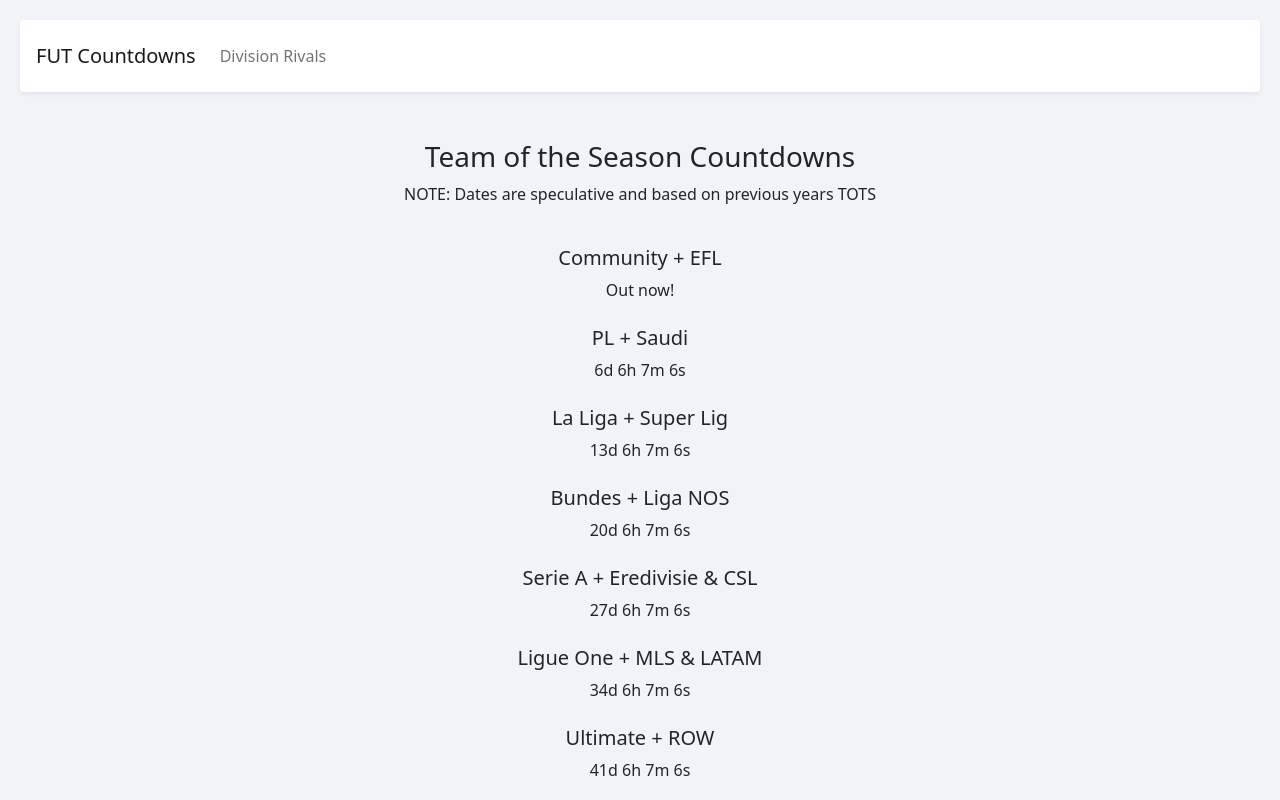
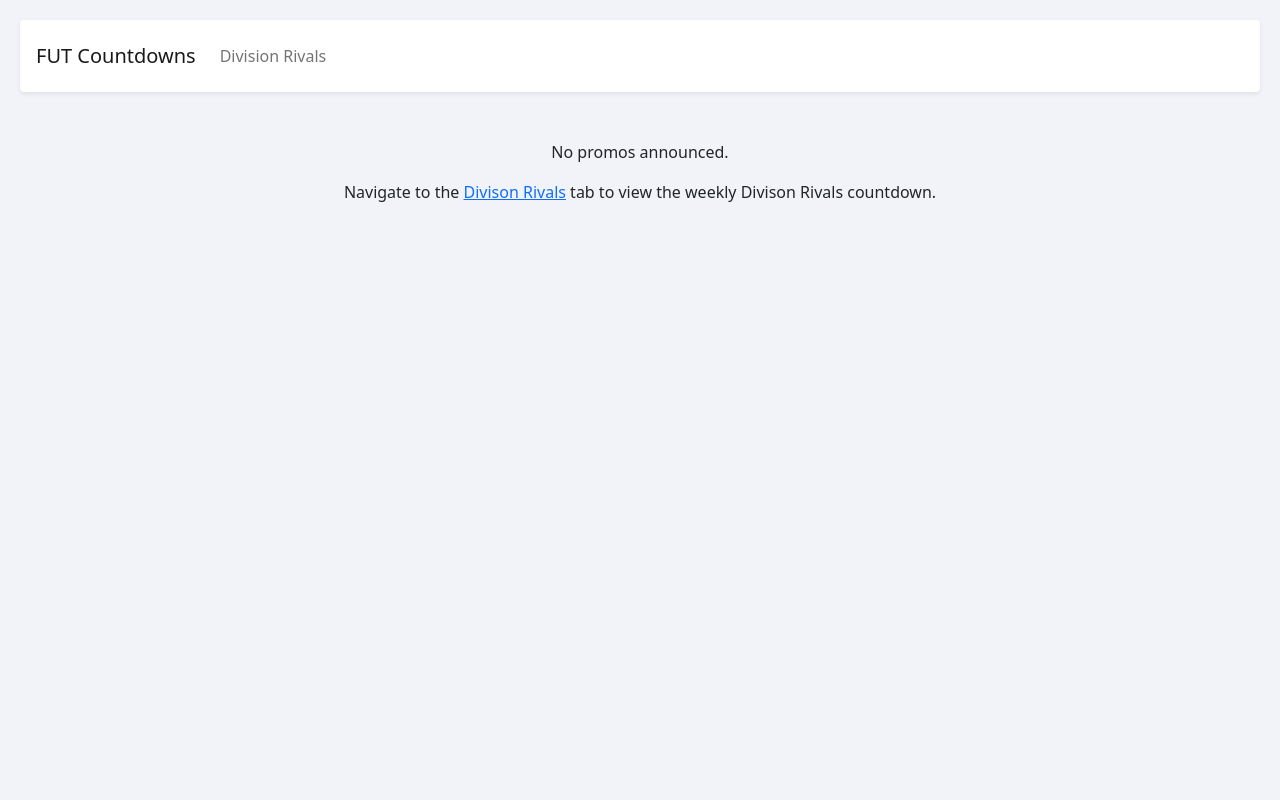
Before and after one commit to LouisWhite15/fut-countdowns, a React (Create React App) app: page / in a window 1280 px wide. Built offline with nearby package versions, Linux system fonts and the light colour scheme.

Commit message:
feat: add no promo component for when no promos are announced

```diff
--- a/src/components/_components.scss
+++ b/src/components/_components.scss
@@ -1,5 +1,6 @@
 @import './layout/layout';
 @import './shared/shared';
+@import './home/home';
 
 .page {
   display: flex;
--- /dev/null
+++ b/src/components/home/_home.scss
@@ -0,0 +1,4 @@
+.no-promo {
+  justify-content: center;
+  text-align: center;
+}
--- /dev/null
+++ b/src/components/home/nopromo.tsx
@@ -0,0 +1,13 @@
+import React from 'react';
+import { Link } from 'react-router-dom';
+
+const NoPromo: React.FC = () => {
+  return (
+    <div className='no-promo'>
+      <p>No promos announced.</p>
+      <p>Navigate to the <Link to='/division-rivals'>Divison Rivals</Link> tab to view the weekly Divison Rivals countdown.</p>
+    </div>
+  );
+}
+
+export default NoPromo;
--- a/src/components/pages/index.tsx
+++ b/src/components/pages/index.tsx
@@ -1,46 +1,12 @@
 import React from "react";
-import { Container, Row } from "reactstrap";
-import Countdown from "../shared/countdown";
-import * as countdownHelper from "../../helpers/countdown-helper";
+import { Container } from "reactstrap";
+import NoPromo from "../home/nopromo";
 
 const Home: React.FC = () =>  {
   return (
     <div>
       <Container>
-        <Row className='justify-content-center'>
-          <h3 className='text-center'>Team of the Season Countdowns</h3>
-        </Row>
-        <Row className='justify-content-center'>
-          <p className='text-center'>NOTE: Dates are speculative and based on previous years TOTS</p>
-        </Row>
-        <br />
-        <Countdown
-          countdownTo={countdownHelper.getCommunityDate()}
-          title='Community + EFL' />
-        <br />
-        <Countdown
-          countdownTo={countdownHelper.getPremierLeagueDate()}
-          title='PL + Saudi' />
-        <br />
-        <Countdown
-          countdownTo={countdownHelper.getLaLigaDate()}
-          title='La Liga + Super Lig' />
-        <br />
-        <Countdown
-          countdownTo={countdownHelper.getBundesDate()}
-          title='Bundes + Liga NOS' />
-        <br />
-        <Countdown
-          countdownTo={countdownHelper.getSerieADate()}
-          title='Serie A + Eredivisie &amp; CSL' />
-        <br />
-        <Countdown
-          countdownTo={countdownHelper.getLigueOneDate()}
-          title='Ligue One + MLS &amp; LATAM' />
-        <br />
-        <Countdown
-          countdownTo={countdownHelper.getUltimateDate()}
-          title='Ultimate + ROW' />
+        <NoPromo />
       </Container>
     </div>
   )
```
